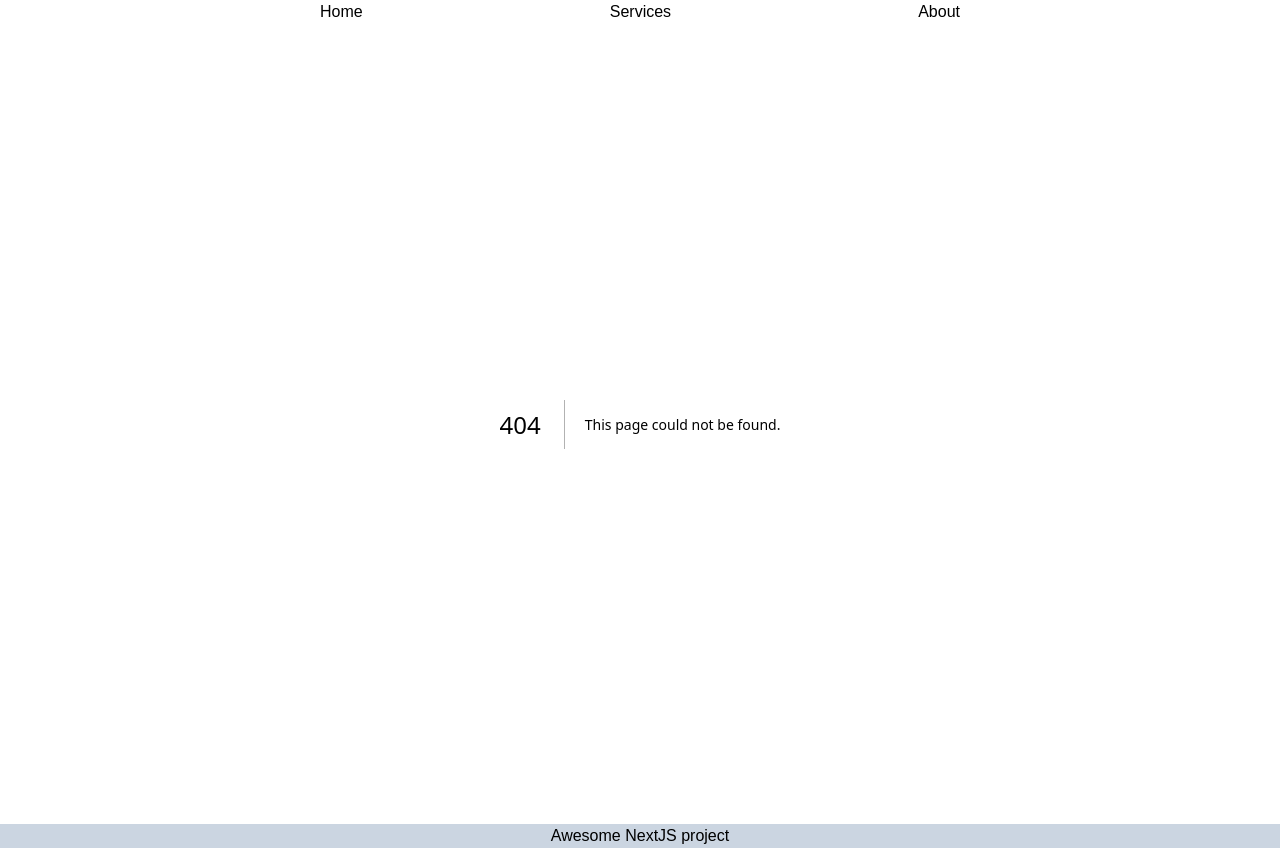
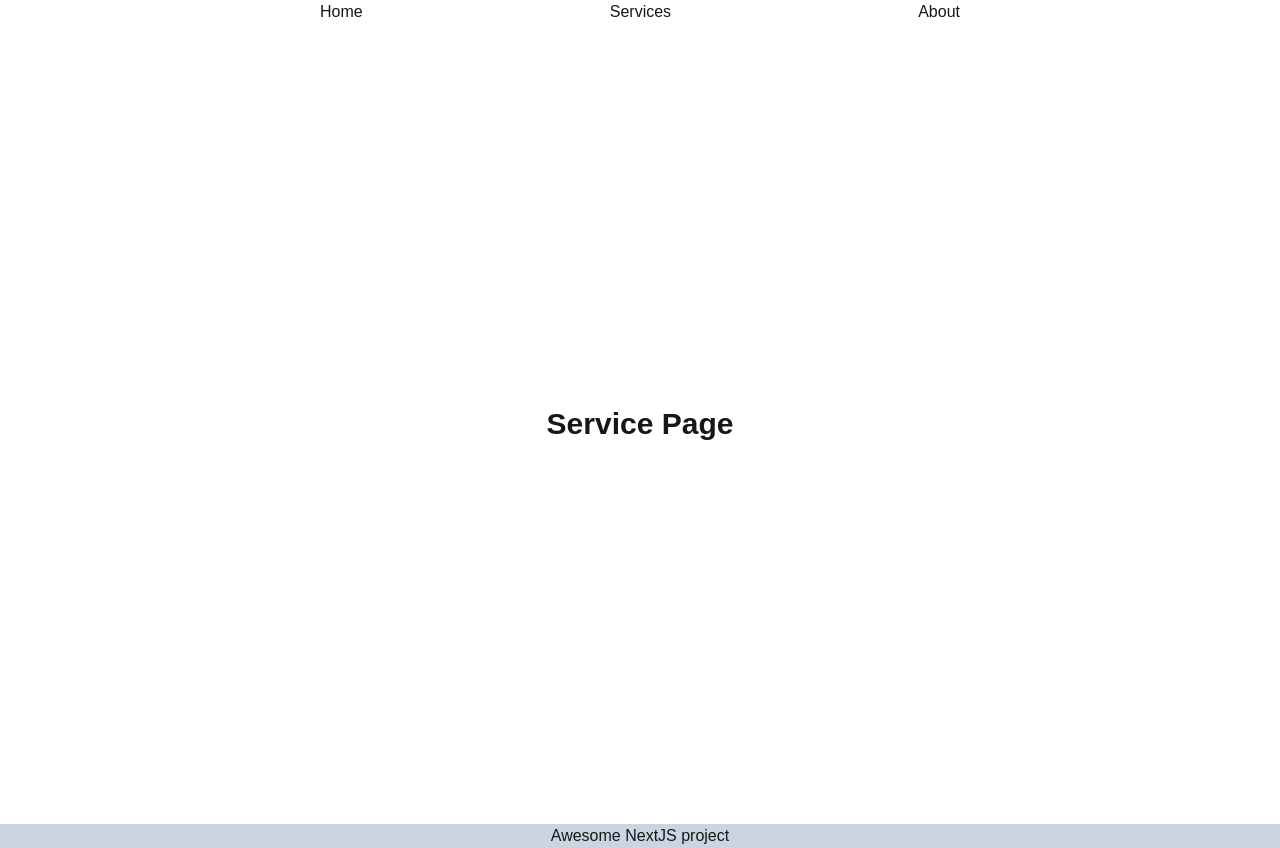
Before and after one commit to marziamostafa/next.js-core-concept, a Next.js app: page /services in a window 1280 px wide. Before the commit this address had no page. Built offline with nearby package versions, Linux system fonts and the light colour scheme.

Commit message:
basic routing

```diff
--- /dev/null
+++ b/src/app/about/address/page.jsx
@@ -0,0 +1,7 @@
+import React from 'react'
+
+export default function AddressPage() {
+  return (
+    <div className="font-bold text-3xl">Address Page</div>
+  )
+}
--- /dev/null
+++ b/src/app/about/page.jsx
@@ -0,0 +1,12 @@
+import React from 'react'
+
+export default function AboutPage() {
+    return (
+        <div className="font-bold text-3xl">
+            <p>
+            About Page
+            </p>
+
+        </div>
+    )
+}
--- a/src/app/layout.js
+++ b/src/app/layout.js
@@ -21,10 +21,10 @@ export default function RootLayout({ children }) {
   return (
     <html lang="en">
       <body
-        className={`${geistSans.variable} ${geistMono.variable} antialiased`}
+        className={`${geistSans.variable} ${geistMono.variable} antialiased h-screen`}
       >
         <Navbar/>
-        <main className=" place-content-center place-items-center">
+        <main className="h-screen max-h-[800px] place-content-center place-items-center">
           {children}
         </main>
 
--- a/src/app/page.js
+++ b/src/app/page.js
@@ -2,7 +2,7 @@
 
 export default function Home() {
   return (
-    <div>
+    <div className="font-bold text-3xl">
       <h1>Hello World</h1>
 
     </div>
--- /dev/null
+++ b/src/app/services/page.jsx
@@ -0,0 +1,11 @@
+import React from 'react'
+
+export default function ServicePage() {
+  return (
+    <div className="font-bold text-3xl">
+        <p>
+        Service Page
+        </p>
+    </div>
+  )
+}
```
Also changed, not shown: 1 other file (tests, documents, lock files or other folders).
